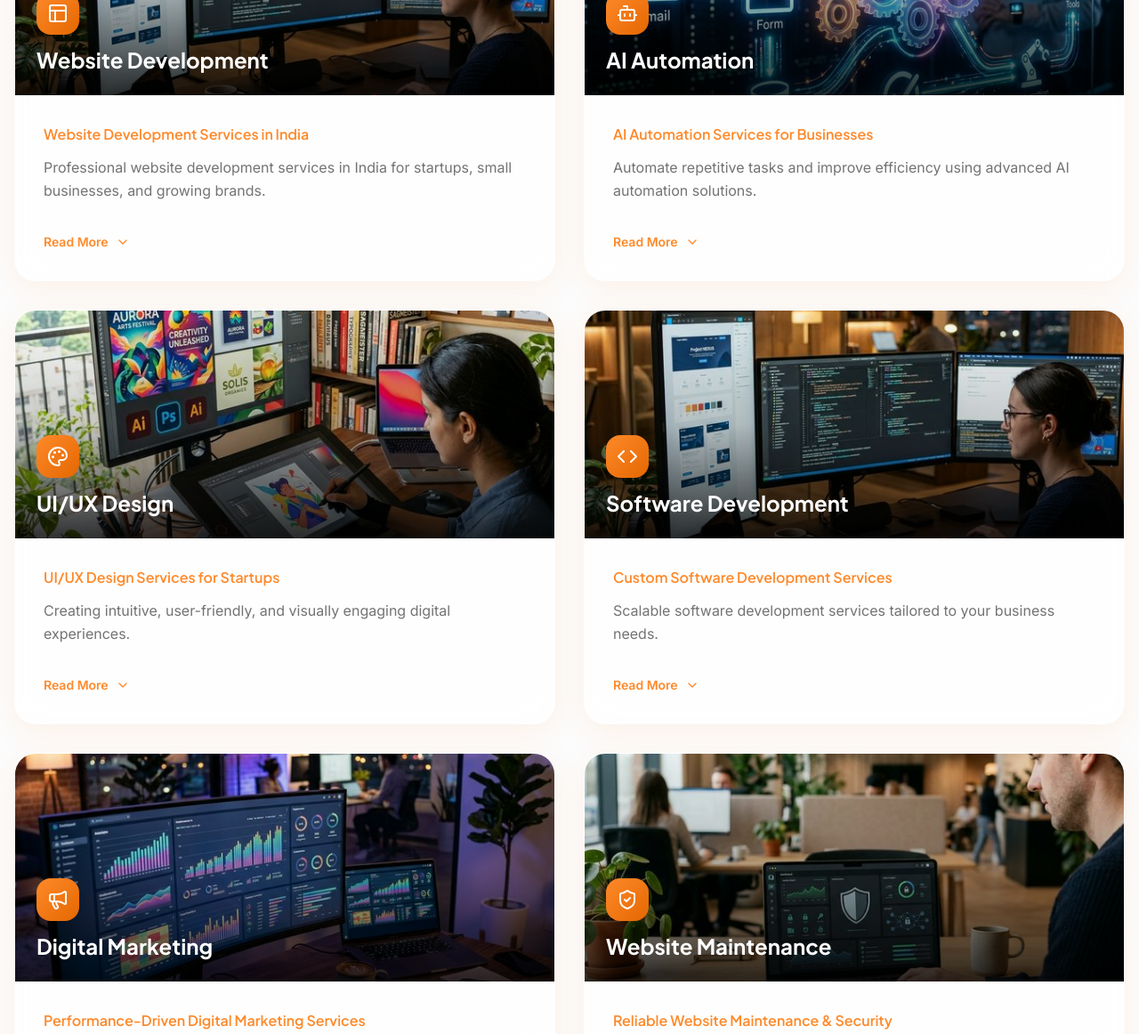
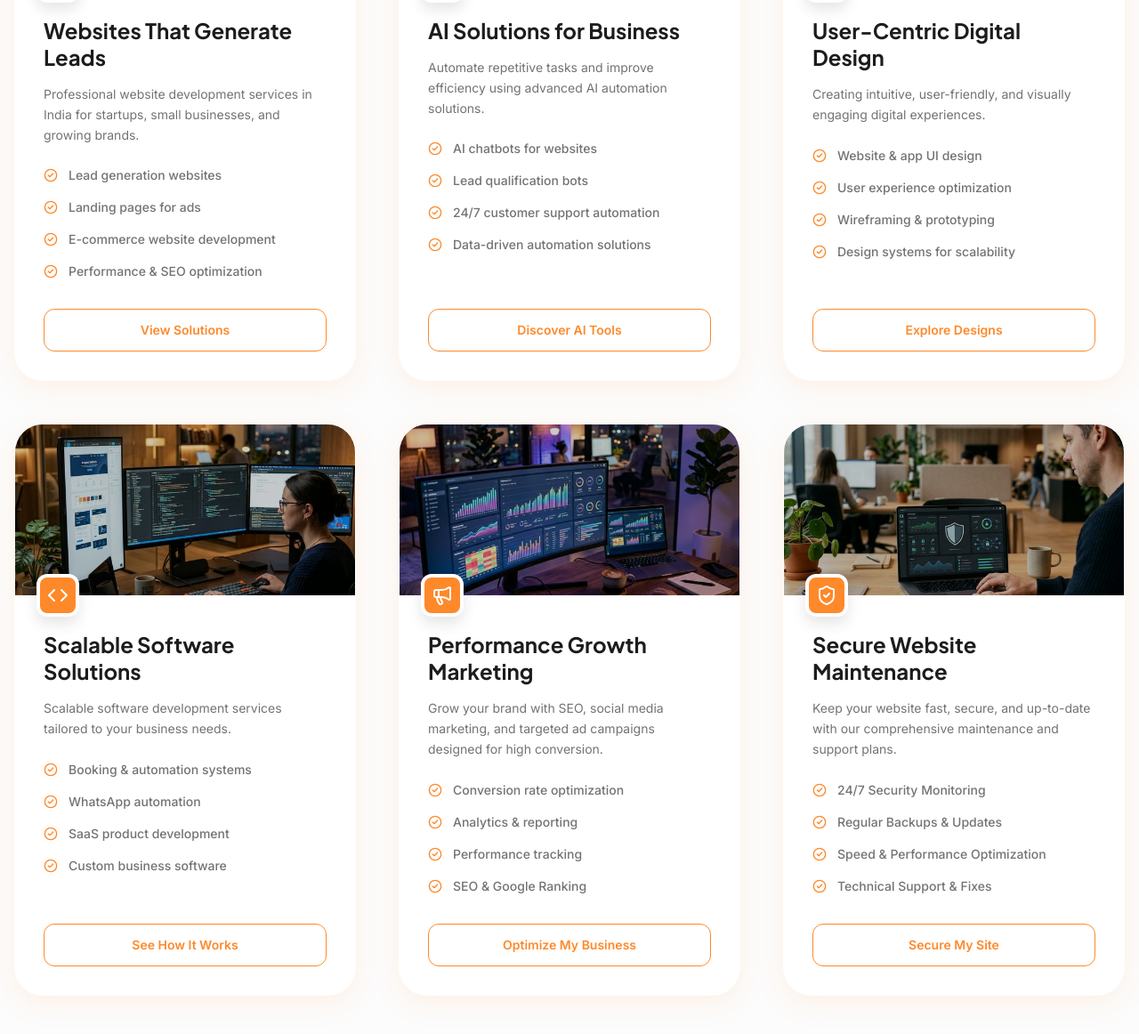
Before and after one commit to Vinaykrish25/GenpandaZ, a plain HTML site: page index.html in a window 1280 px wide. Shown: the part 2561-3723 px from the top of the page at 89% size. Drawn offline with nearby package versions, Linux system fonts and the light colour scheme.

Commit message:
refactor: redesign services section with updated layout, card components, and simplified interactive elements

```diff
--- a/assets/css/custom.css
+++ b/assets/css/custom.css
@@ -129,6 +129,34 @@ h1, h2, h3, h4, h5, h6 {
   transform: translateY(0);
 }
 
+/* Service Card Refactoring */
+.service-icon-float {
+  position: absolute;
+  top: -24px;
+  left: 24px;
+  width: 48px;
+  height: 48px;
+  border-radius: 12px;
+  display: flex;
+  align-items: center;
+  justify-content: center;
+  box-shadow: 0 8px 16px rgba(0, 0, 0, 0.1);
+  border: 4px solid hsl(var(--card));
+  z-index: 20;
+}
+
+.btn-service-outline {
+  background-color: transparent;
+  color: hsl(var(--primary));
+  border: 1px solid hsl(var(--primary));
+  transition: all 0.3s ease;
+}
+
+.btn-service-outline:hover {
+  background-color: hsl(var(--primary));
+  color: white;
+}
+
 /* Tailwind Utilities needed for CDN */
 @layer base {
   * {
--- a/assets/js/home.js
+++ b/assets/js/home.js
@@ -78,65 +78,54 @@ async function renderServices() {
         const services = await response.json();
 
         section.innerHTML = `
-            <section id="services" class="py-16 bg-secondary/30">
+            <section id="services" class="py-24 bg-secondary/30">
                 <div class="container mx-auto px-4">
-                    <div class="reveal text-center max-w-4xl mx-auto">
+                    <div class="reveal text-center max-w-4xl mx-auto mb-16">
                         <h2 class="font-display text-4xl md:text-5xl font-bold">
-                            Our IT Services in <span class="gradient-text">India</span>
+                            What We <span class="gradient-text">Offer</span>
                         </h2>
-                        <h3 class="mt-4 text-xl font-medium text-primary uppercase tracking-wider">Remote-First Solutions</h3>
-                        <p class="mt-6 text-muted-foreground text-lg leading-relaxed">
-                            GenpandaZ is a remote-first IT services company in India offering end-to-end digital solutions including website development, AI automation, UI/UX design, and custom software development. We help startups and businesses build scalable, future-ready products.
+                        <p class="mt-4 text-muted-foreground text-lg italic">
+                            Customized solutions to grow your business with smart digital systems.
                         </p>
                     </div>
 
-                    <div class="mt-12 grid grid-cols-1 md:grid-cols-2 gap-8 items-start">
+                    <div class="grid grid-cols-1 md:grid-cols-2 lg:grid-cols-3 gap-12 items-stretch">
                         ${services.map((s, i) => `
-                            <div class="reveal" style="transition-delay: ${i * 0.1}s;">
-                                <div class="glass-card rounded-3xl overflow-hidden h-full group hover:shadow-2xl transition-all duration-500 border border-white/10 flex flex-col">
-                                    <div class="h-64 relative overflow-hidden">
+                            <div class="reveal flex" style="transition-delay: ${i * 0.1}s;">
+                                <div class="glass-card rounded-[2rem] overflow-hidden group hover:shadow-2xl transition-all duration-500 border border-white/10 flex flex-col w-full bg-card">
+                                    <div class="h-48 relative overflow-hidden shrink-0">
                                         <img
                                             src="${s.image}"
                                             alt="${s.title}"
                                             class="w-full h-full object-cover transition-transform duration-700 group-hover:scale-110"
                                         />
-                                        <div class="absolute inset-0 bg-gradient-to-t from-black/80 via-black/20 to-transparent"></div>
-                                        <div class="absolute bottom-6 left-6 z-10">
-                                            <div class="h-12 w-12 rounded-2xl gradient-bg flex items-center justify-center mb-3">
-                                                <i data-lucide="${s.icon.toLowerCase()}" class="h-6 w-6 text-primary-foreground"></i>
+                                        <div class="absolute inset-0 bg-black/20 group-hover:bg-black/10 transition-colors"></div>
                                     </div>
-                                            <h3 class="text-2xl font-bold text-white">${s.title}</h3>
+
+                                    <div class="p-8 pt-10 relative flex-1 flex flex-col">
+                                        <!-- Floating Icon -->
+                                        <div class="service-icon-float bg-primary text-primary-foreground">
+                                            <i data-lucide="${s.icon.toLowerCase()}" class="h-6 w-6 text-white"></i>
                                         </div>
-                                    </div>
-                                    <div class="p-8 flex-1 flex flex-col">
-                                        <h4 class="text-primary font-semibold mb-3">${s.subheading}</h4>
-                                        <p class="text-muted-foreground leading-relaxed transition-all duration-300">
+
+                                        <h3 class="text-2xl font-bold mb-4 leading-tight">${s.title}</h3>
+                                        <p class="text-muted-foreground text-sm leading-relaxed mb-6">
                                             ${s.shortDesc}
                                         </p>
 
-                                        <div id="service-content-${i}" class="hidden mt-6 space-y-6 animate-in fade-in slide-in-from-top-4 duration-500">
-                                            <p class="text-muted-foreground leading-relaxed italic border-l-2 border-primary/30 pl-4">
-                                                ${s.longDesc}
-                                            </p>
-                                            <ul class="grid grid-cols-1 gap-3">
+                                        <ul class="space-y-4 mb-8">
                                             ${s.bullets.map(b => `
-                                                    <li class="flex items-center gap-3 text-sm font-medium">
+                                                <li class="flex items-center gap-3 text-sm font-medium text-muted-foreground">
                                                     <i data-lucide="check-circle-2" class="h-4 w-4 text-primary shrink-0"></i>
                                                     ${b}
                                                 </li>
                                             `).join('')}
                                         </ul>
-                                        </div>
 
-                                        <div class="mt-auto pt-8">
-                                            <button
-                                                id="service-btn-${i}"
-                                                onclick="toggleService(${i})"
-                                                class="inline-flex items-center gap-2 text-sm font-bold text-primary hover:gap-3 transition-all group/btn"
-                                            >
-                                                <span>Read More</span>
-                                                <i data-lucide="chevron-down" class="h-4 w-4 transition-transform group-open:rotate-180"></i>
-                                            </button>
+                                        <div class="mt-auto">
+                                            <a href="#contact" class="w-full inline-flex items-center justify-center h-12 rounded-xl text-sm font-bold transition-all btn-service-outline">
+                                                ${s.ctaText || 'Learn More'}
+                                            </a>
                                         </div>
                                     </div>
                                 </div>
@@ -150,38 +139,6 @@ async function renderServices() {
     } catch (err) {
         console.error('Error rendering services', err);
     }
-}
-
-window.toggleService = (id) => {
-    const allContents = document.querySelectorAll('[id^="service-content-"]');
-    const allBtns = document.querySelectorAll('[id^="service-btn-"]');
-
-    const targetContent = document.getElementById(`service-content-${id}`);
-    const isExpanding = targetContent.classList.contains('hidden');
-
-    // Close all other cards
-    allContents.forEach((content, index) => {
-        const btn = document.getElementById(`service-btn-${index}`);
-        const icon = btn.querySelector('[data-lucide]');
-
-        if (index === id) {
-            if (isExpanding) {
-                content.classList.remove('hidden');
-                btn.querySelector('span').textContent = 'Read Less';
-                if (icon) icon.style.transform = 'rotate(180deg)';
-            } else {
-                content.classList.add('hidden');
-                btn.querySelector('span').textContent = 'Read More';
-                if (icon) icon.style.transform = 'rotate(0deg)';
-            }
-        } else {
-            content.classList.add('hidden');
-            if (btn) {
-                btn.querySelector('span').textContent = 'Read More';
-                if (icon) icon.style.transform = 'rotate(0deg)';
-            }
-        }
-    });
 }
 
 function renderWhyChooseUs() {
--- a/data/services.json
+++ b/data/services.json
@@ -1,35 +1,39 @@
 [
   {
     "icon": "layout",
-    "title": "Website Development",
+    "title": "Websites That Generate Leads",
     "subheading": "Website Development Services in India",
     "image": "assets/images/services/dev.png",
     "shortDesc": "Professional website development services in India for startups, small businesses, and growing brands.",
     "longDesc": "We build fast, responsive, and SEO-friendly websites that convert visitors into customers. Our team specializes in affordable website development for startups and responsive web design in India.",
     "bullets": [
-      "Custom business websites",
-      "Startup landing pages",
+      "Lead generation websites",
+      "Landing pages for ads",
       "E-commerce website development",
       "Performance & SEO optimization"
-    ]
+    ],
+    "ctaText": "View Solutions",
+    "ctaColor": "orange"
   },
   {
     "icon": "bot",
-    "title": "AI Automation",
+    "title": "AI Solutions for Business",
     "subheading": "AI Automation Services for Businesses",
     "image": "assets/images/services/automation.png",
     "shortDesc": "Automate repetitive tasks and improve efficiency using advanced AI automation solutions.",
     "longDesc": "From chatbots to workflow automation, we design smart systems that save time and increase productivity. We provide AI solutions for startups to streamline business automation using AI.",
     "bullets": [
-      "AI chatbots for customer support",
-      "Business workflow automation",
-      "AI tools integration",
+      "AI chatbots for websites",
+      "Lead qualification bots",
+      "24/7 customer support automation",
       "Data-driven automation solutions"
-    ]
+    ],
+    "ctaText": "Discover AI Tools",
+    "ctaColor": "blue"
   },
   {
     "icon": "palette",
-    "title": "UI/UX Design",
+    "title": "User-Centric Digital Design",
     "subheading": "UI/UX Design Services for Startups",
     "image": "assets/images/services/design.png",
     "shortDesc": "Creating intuitive, user-friendly, and visually engaging digital experiences.",
@@ -39,39 +43,45 @@
       "User experience optimization",
       "Wireframing & prototyping",
       "Design systems for scalability"
-    ]
+    ],
+    "ctaText": "Explore Designs",
+    "ctaColor": "purple"
   },
   {
     "icon": "code",
-    "title": "Software Development",
+    "title": "Scalable Software Solutions",
     "subheading": "Custom Software Development Services",
     "image": "assets/images/services/dev.png",
     "shortDesc": "Scalable software development services tailored to your business needs.",
     "longDesc": "From MVP development to full-scale applications, we build secure and high-performance solutions. As a leading software development company in India, we provide expert SaaS development and custom software solutions.",
     "bullets": [
-      "Custom business software",
+      "Booking & automation systems",
+      "WhatsApp automation",
       "SaaS product development",
-      "MVP development for startups",
-      "Web & mobile applications"
-    ]
+      "Custom business software"
+    ],
+    "ctaText": "See How It Works",
+    "ctaColor": "green"
   },
   {
     "icon": "megaphone",
-    "title": "Digital Marketing",
+    "title": "Performance Growth Marketing",
     "subheading": "Performance-Driven Digital Marketing Services",
     "image": "assets/images/services/marketing.png",
     "shortDesc": "Grow your brand with SEO, social media marketing, and targeted ad campaigns designed for high conversion.",
     "longDesc": "We provide professional digital marketing services in India to help startups and businesses reach their target audience and drive sales. Our expert team leverages data-driven strategies to optimize your online presence and ensure a high ROI for your marketing budget.",
     "bullets": [
-      "SEO & Google Ranking",
-      "Social Media Management",
-      "PPC Ad Campaigns",
-      "Content Marketing Strategy"
-    ]
+      "Conversion rate optimization",
+      "Analytics & reporting",
+      "Performance tracking",
+      "SEO & Google Ranking"
+    ],
+    "ctaText": "Optimize My Business",
+    "ctaColor": "orange"
   },
   {
     "icon": "shield-check",
-    "title": "Website Maintenance",
+    "title": "Secure Website Maintenance",
     "subheading": "Reliable Website Maintenance & Security",
     "image": "assets/images/services/maintenance.png",
     "shortDesc": "Keep your website fast, secure, and up-to-date with our comprehensive maintenance and support plans.",
@@ -81,6 +91,8 @@
       "Regular Backups & Updates",
       "Speed & Performance Optimization",
       "Technical Support & Fixes"
-    ]
+    ],
+    "ctaText": "Secure My Site",
+    "ctaColor": "blue"
   }
 ]
```
Lines whose indentation alone changed are shown as unchanged.
